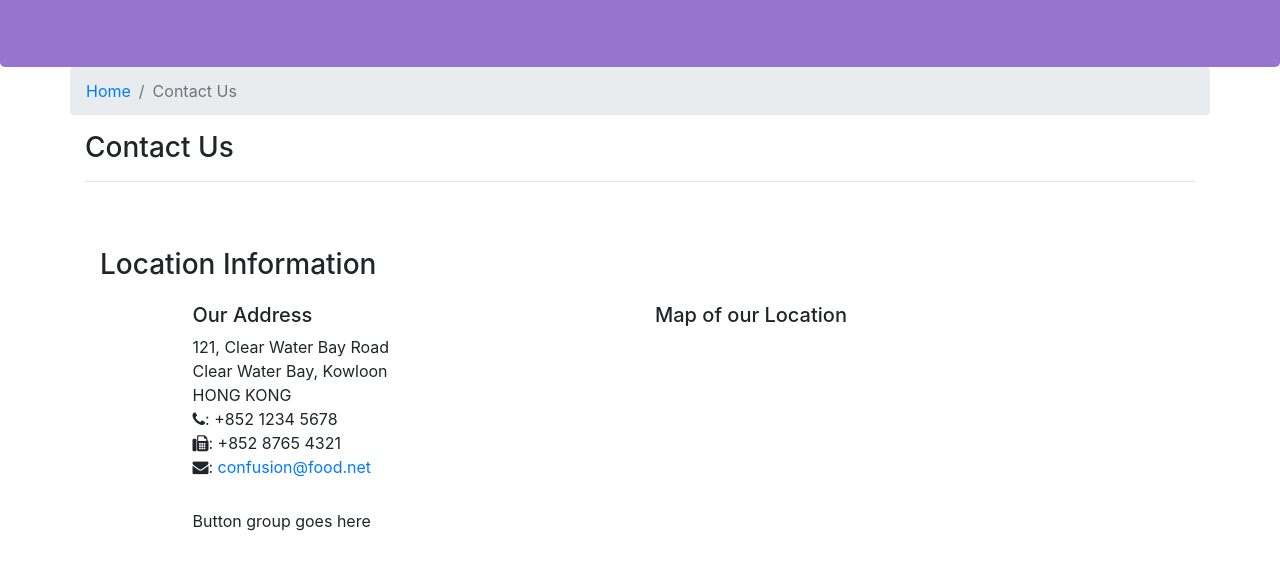
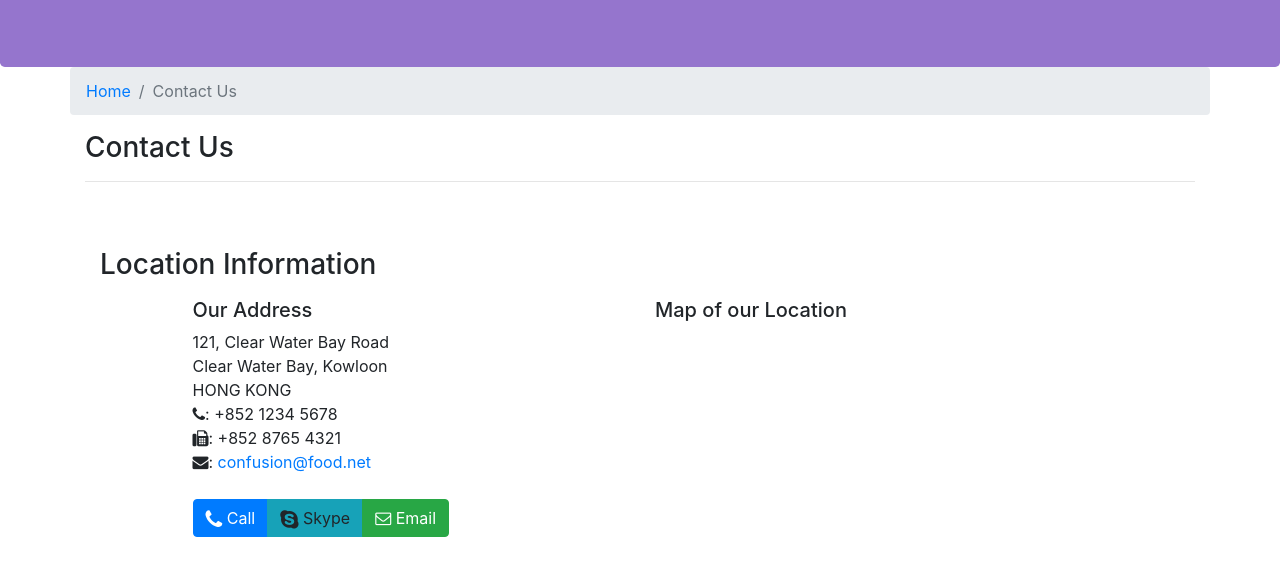
Before and after one commit to Khalid511/test-course, a website: page contactus.html in a window 1280 px wide. Shown: the part 217-800 px from the top of the page. Drawn offline with nearby package versions, Linux system fonts and the light colour scheme.

Commit message:
Buttons added

```diff
--- a/contactus.html
+++ b/contactus.html
@@ -79,7 +79,12 @@
                 <h5>Map of our Location</h5>
             </div>
             <div class="col-12 col-sm-11 offset-sm-1">
-                Button group goes here
+                <div class="btn-group" role="group">
+                    <a role="button" class="btn btn-primary" href="tel:+85212345678"><i class="fa fa-phone fa-lg"></i> Call</a>
+                    <a role="button" class="btn btn-info"><i class="fa fa-skype fa-lg"></i> Skype</a>
+                    <a role="button" class="btn btn-success" href="mailto:confusion@food.net"><i class="fa fa-envelope-o"></i> Email</a>
+                </div>
+
             </div>
         </div>
 
```
